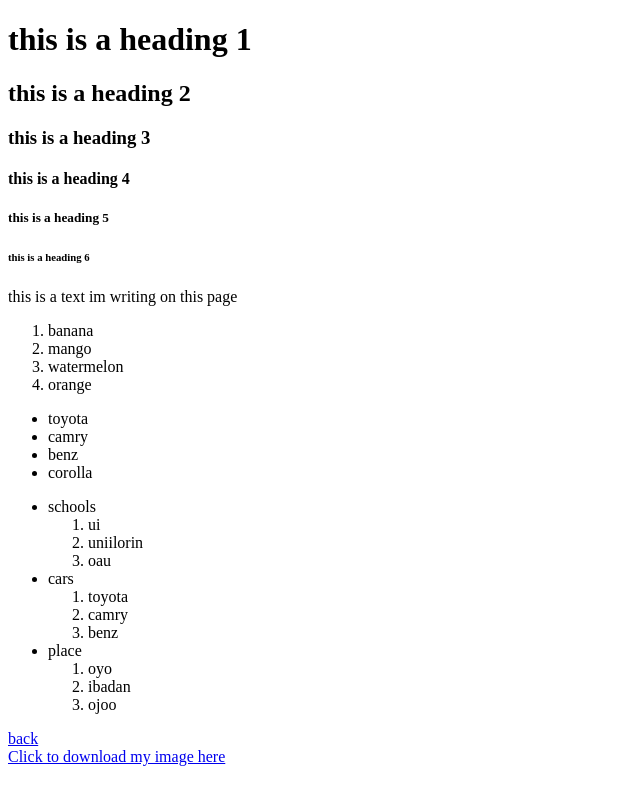
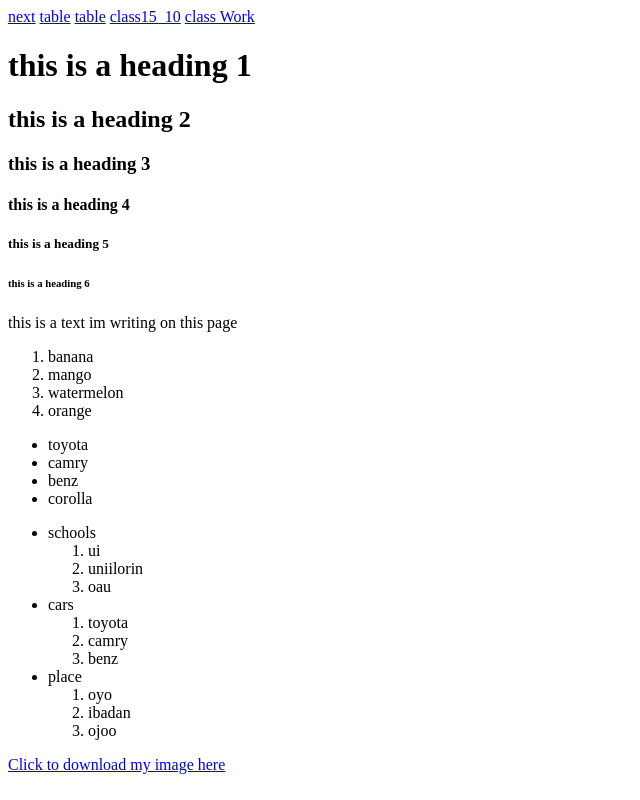
Before and after one commit to Ridwan2k20/classwork, a plain HTML site: page index.html in a window 1280 px wide. Shown: the whole page, without its empty margins (0-640 px from the left). Drawn offline with Linux system fonts and the light colour scheme.

Commit message:
adding other pages

```diff
--- a/index.html
+++ b/index.html
@@ -5,6 +5,11 @@
 
 </head>
 <body>
+    <a href="classwork.html">next</a>
+    <a href="table.html">table</a>
+    <a href="class_3.html">table</a>
+    <a href="class15_10.html">class15_10</a>
+    <a href="Classwork_s.html">class Work</a>
     <h1>this is a heading 1 </h1>
     <h2>this is a heading 2</h2>
     <h3>this is a heading 3</h3>
@@ -50,7 +55,7 @@
             </ol>
         </li>
     </ul>
-    <a href="classwork.html" target="_blank">back</a> <br>
+
     <a href="img.jpg"download>Click to download my image here</a>
 </body>
 
```
Also changed, not shown: Classwork_s.html (+1 -0 lines), class15_10.html (+1 -0 lines), classwork.html (+2 -1 lines).
